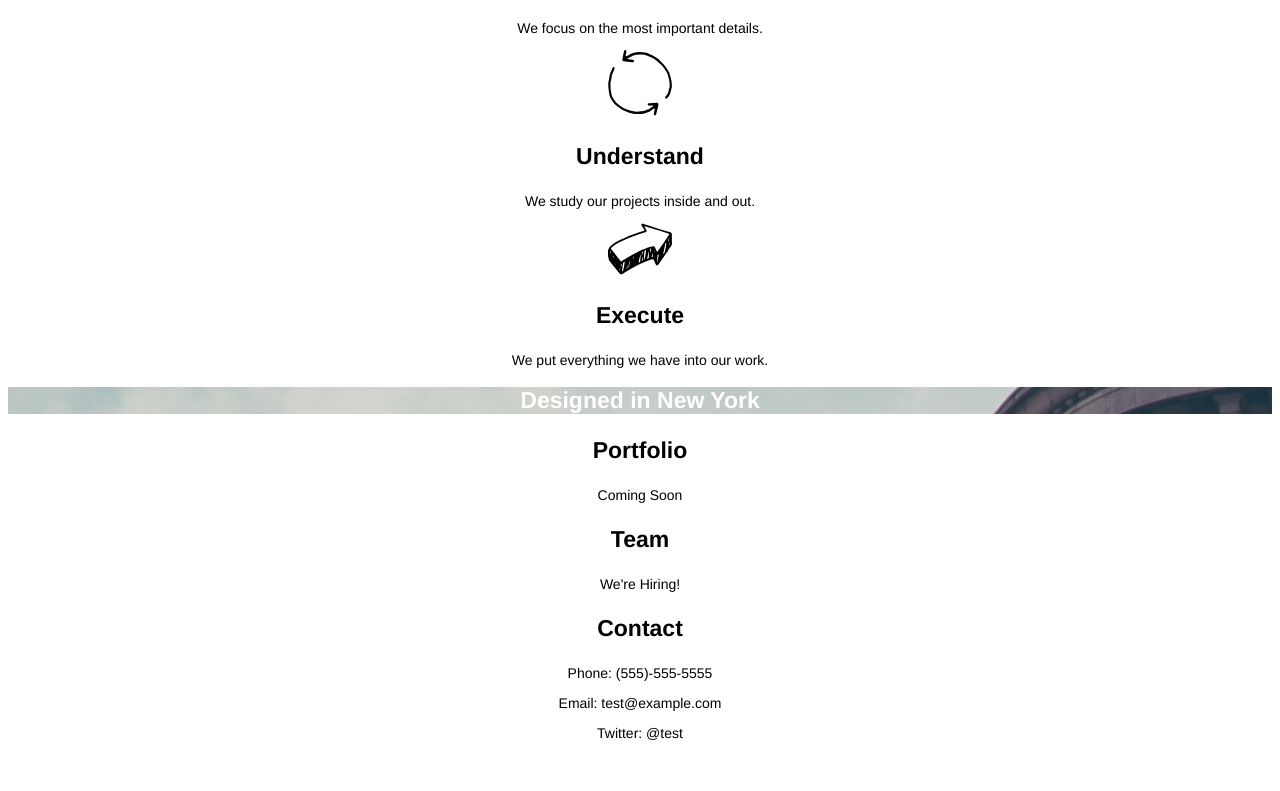
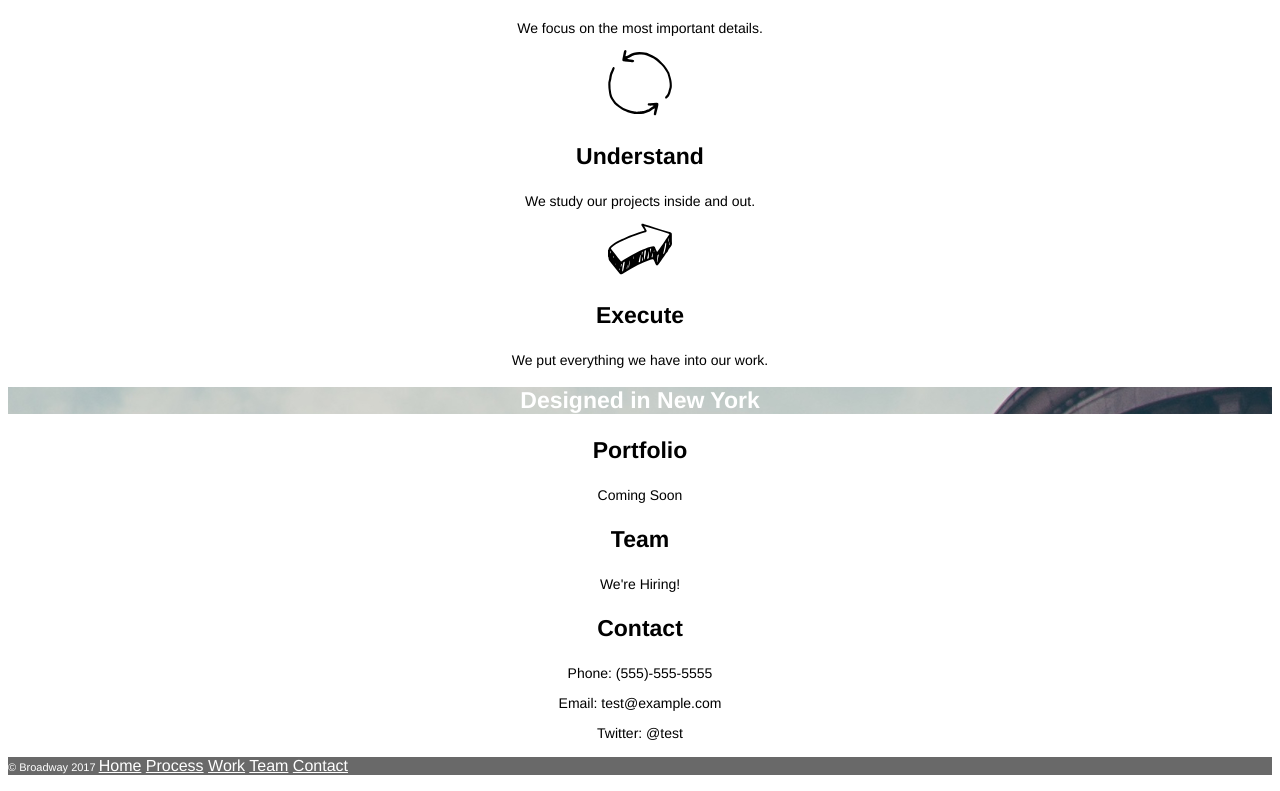
Before and after one commit to Mansjane/Broadway, a plain HTML site: page index.html in a window 1280 px wide. Shown: the part 525-1316 px from the top of the page. Before the commit the page ends 1280 px from the top, so only its background shows below. Drawn offline with Linux system fonts and the light colour scheme.

Commit message:
complete page

```diff
--- a/index.html
+++ b/index.html
@@ -35,23 +35,28 @@
       </div>
       <h2 id="designed" class="white">Designed in New York</h2>
       <div id="info">
-        <div>
+        <div id="work">
           <h3>Portfolio</h3>
           <p>Coming Soon</p>
         </div>
-        <div>
+        <div id="team">
           <h3>Team</h3>
           <p>We're Hiring!</p>
         </div>
-        <div>
+        <div id="contact">
           <h3>Contact</h3>
           <p>Phone: (555)-555-5555</p>
           <p>Email: test@example.com</p>
           <p>Twitter: @test</p>
         </div>
       </div>
-
     </div>
-    <footer></footer>
+    <footer>
+      <p><span class="white">&copy; Broadway 2017 </span><a href="#" class="white">Home</a>
+      <a href="#process" class="white">Process</a>
+      <a href="#work" class="white">Work</a>
+      <a href="#team" class="white">Team</a>
+      <a href="#contact" class="white">Contact</a></p>
+    </footer>
   </body>
 </html>
--- a/resources/css/style.css
+++ b/resources/css/style.css
@@ -27,3 +27,10 @@ header a {
   background-image: url("../images/the-flatiron-building.png");
   font-size: 23px;
 }
+footer {
+  background-color: dimgray;
+  text-align: left;
+}
+footer span {
+  font-size: 11px;
+}
```
